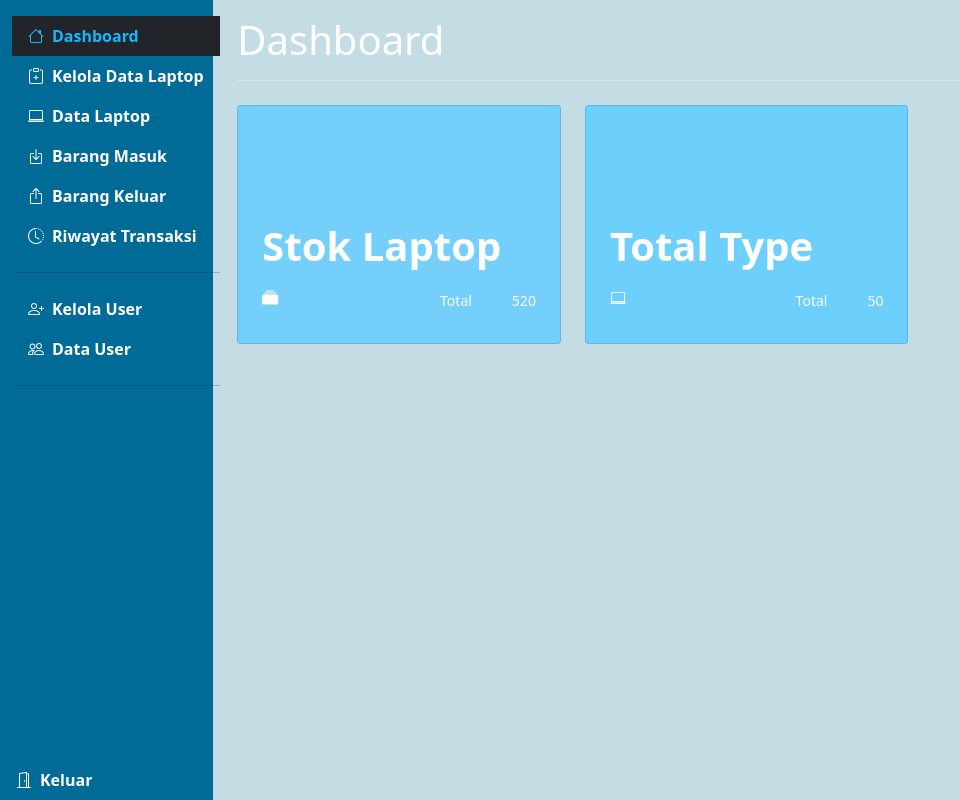
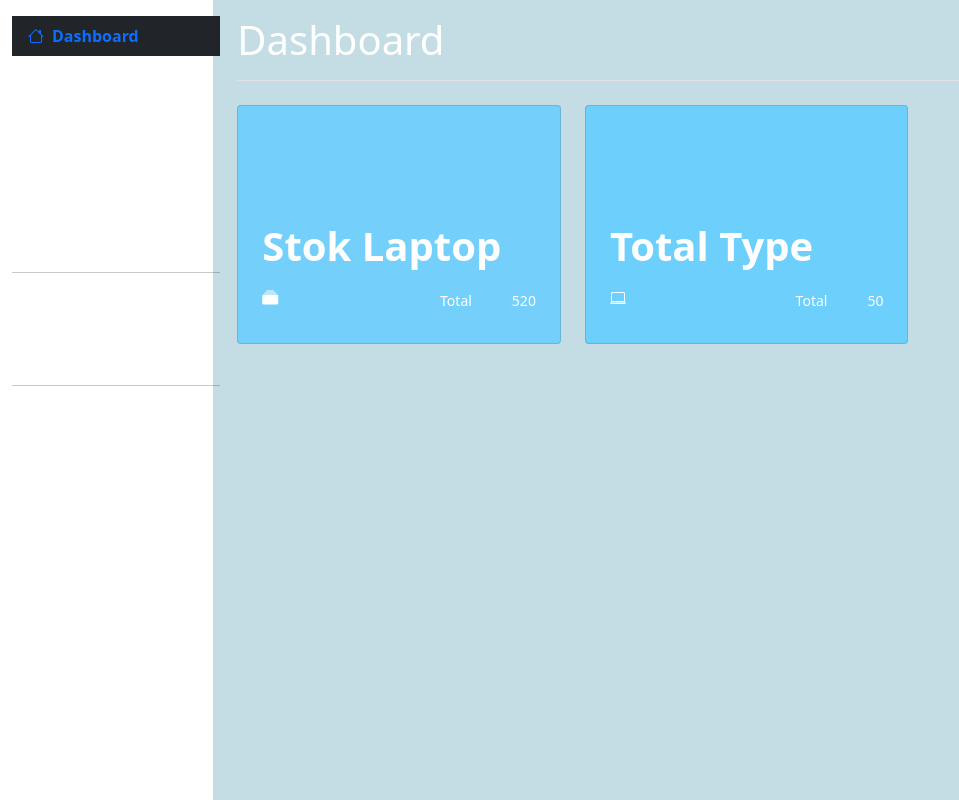
Before and after one commit to 19032-MuhammadRaffi/KS_5F_Kelompok1, a PHP site: page /admin/index.php in a window 1280 px wide. Shown: the whole page, without its empty margins (0-959 px from the left). Run offline with PHP 8.4, Linux system fonts and the light colour scheme; some libraries are stand-ins or nearby versions.

Commit message:
Update style.css
baru v.7

```diff
--- a/css/style.css
+++ b/css/style.css
@@ -84,17 +84,3 @@
       margin-left: -15rem;
     }
 }
-#sidebarMenu{
-    background: #016b97;
-    min-height: 100vh;
-}
-.active{
-    color: #15b8fc;
-    font-weight: 700;
-}
-thead>tr{
-    background: #055693;
-}
-tbody>tr:nth-of-type(odd){
-    background: #c4dce4;
-}
```
